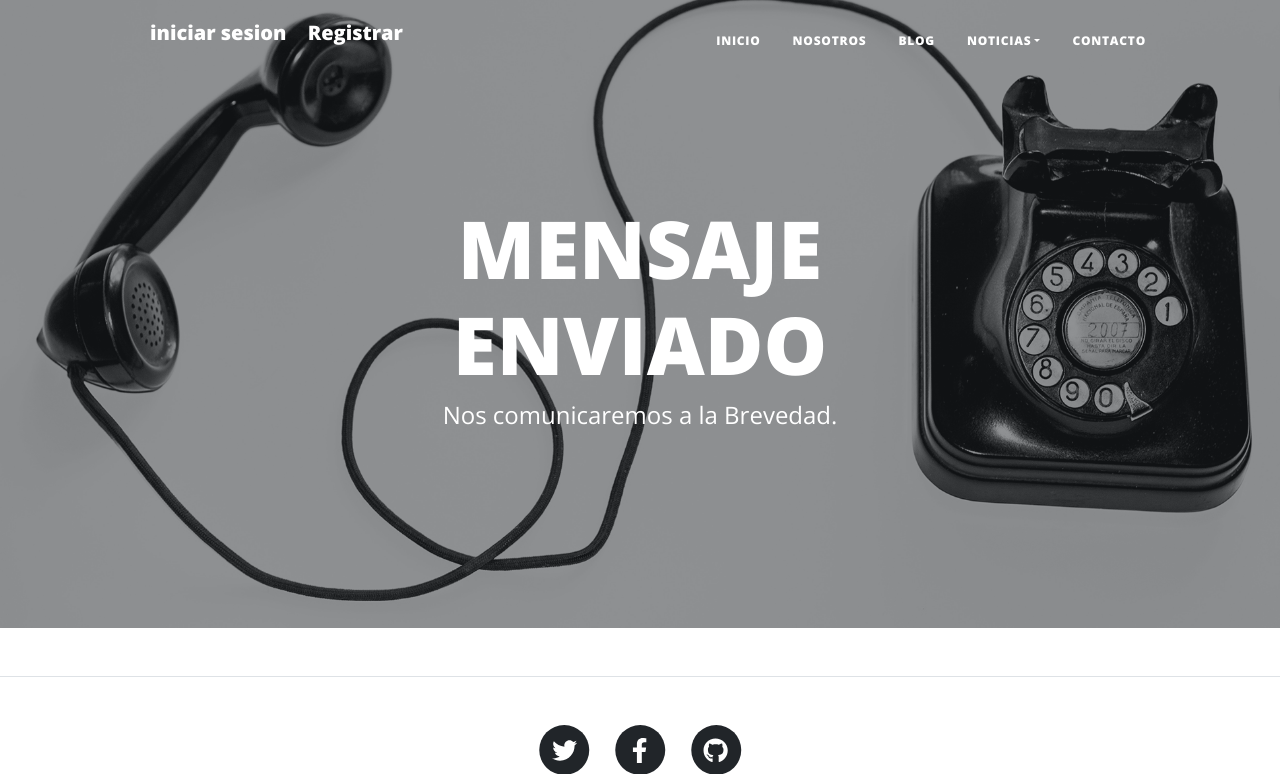
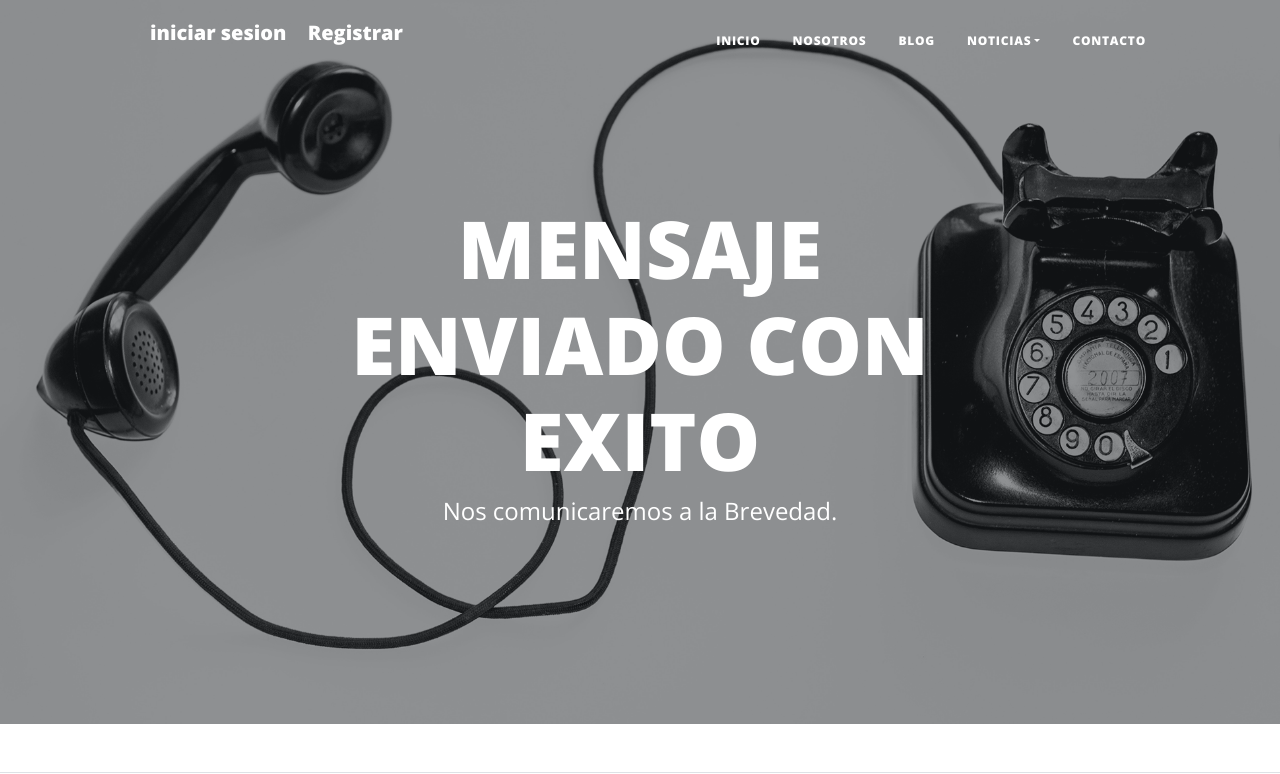
Before and after one commit to garneromariano/desafio_10, a Django app: template desafio_10/desafio_10/blog/templates/contactos/exito.html in a window 1280 px wide. Shown: the top 774 px of the page. Run offline with Django 4.2, Linux system fonts and the light colour scheme; the template is opened without the code that fills it, so the values that code supplies are empty; some libraries are stand-ins or nearby versions.

Commit message:
agregue caombios a template exito.html

```diff
--- a/desafio_10/desafio_10/blog/templates/contactos/exito.html
+++ b/desafio_10/desafio_10/blog/templates/contactos/exito.html
@@ -12,7 +12,7 @@
         <div class="row gx-4 gx-lg-5 justify-content-center">
             <div class="col-md-10 col-lg-8 col-xl-7">
                 <div class="page-heading">
-                    <h1>MENSAJE ENVIADO</h1>
+                    <h1>MENSAJE ENVIADO CON EXITO</h1>
                     <span class="subheading">Nos comunicaremos a la Brevedad.</span>
                 </div>
             </div>
```
